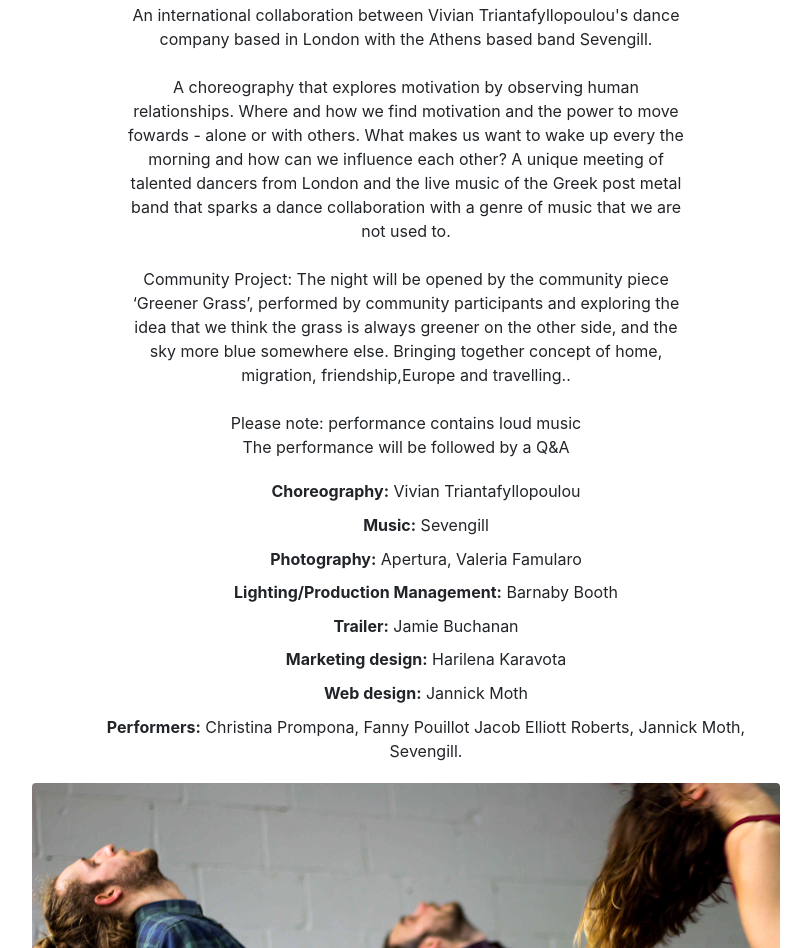
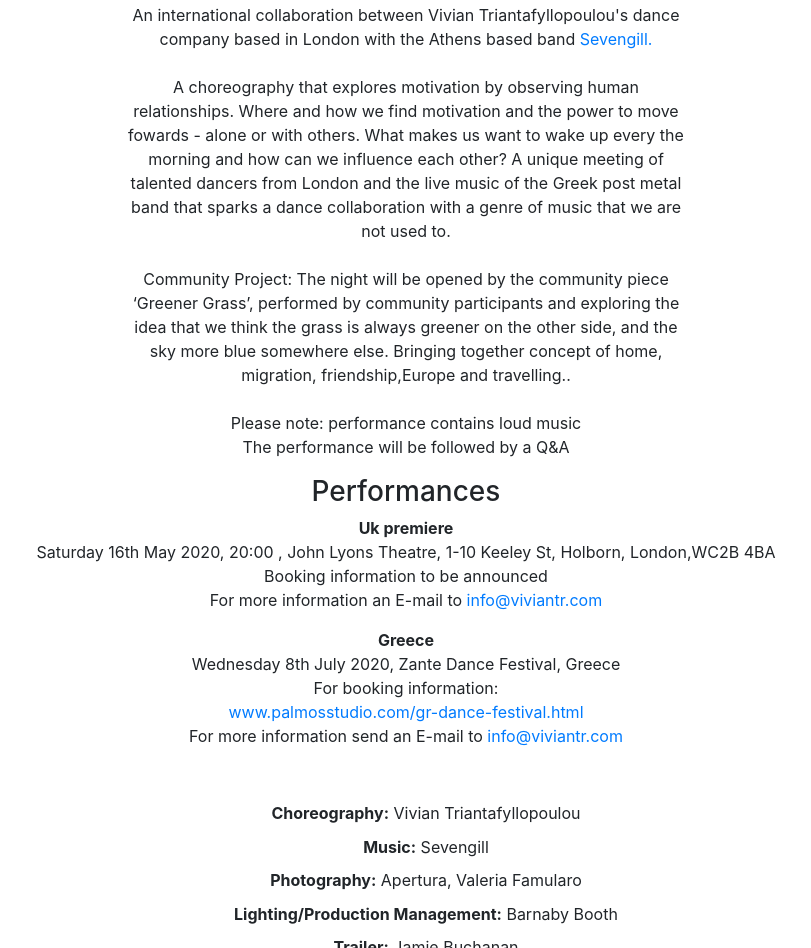
Before and after one commit to Jans999/vivianWebsite, a plain HTML site: page pages/choreography.html in a window 1280 px wide. Shown: the part 1513-2461 px from the top of the page, without its empty margins (234-1045 px from the left). Drawn offline with nearby package versions, Linux system fonts and the light colour scheme.

Commit message:
small fixes

```diff
--- a/pages/choreography.html
+++ b/pages/choreography.html
@@ -59,7 +59,7 @@
             <div class="video_width mx-auto">
                     <div style="padding:56.25% 0 0 0;position:relative;"><iframe src="https://player.vimeo.com/video/369380208" style="position:absolute;top:0;left:0;width:100%;height:100%;" frameborder="0" allow="autoplay; fullscreen" allowfullscreen></iframe></div><script src="https://player.vimeo.com/api/player.js"></script>
             </div>
-            <p class="mt-4 text-center paragraph_text mx-auto">An international collaboration between Vivian Triantafyllopoulou's dance company based in London with the Athens based band Sevengill.
+            <p class="mt-4 text-center paragraph_text mx-auto">An international collaboration between Vivian Triantafyllopoulou's dance company based in London with the Athens based band <a href="https://www.facebook.com/Sevengill.band/" target="_blank">Sevengill.</a>
               <br> <br>
               A choreography that explores motivation by observing human relationships. Where and how we find motivation and the power to move fowards - alone or with others. What makes us want to wake up every the morning and how can we influence each other?
               A unique meeting of talented dancers from London and the live music of the Greek post metal band that sparks a dance collaboration with a genre of music that we are not used to.
@@ -71,6 +71,27 @@
               <br>
               The performance will be followed by a Q&A
               </p>
+
+              <div class="performances text-center">
+                <h3 class="my-2">Performances</h2>
+
+                <div class="mb-5">
+                  <p><b>Uk premiere</b><br>
+                  Saturday 16th May 2020, 20:00 , John Lyons Theatre, 1-10 Keeley St, Holborn, London,WC2B 4BA <br>
+                  Booking information to be announced <br>
+                    <!-- <a href="#" target="_blank">event brite</a> <br> -->
+                    For more information an E-mail to <span><a href="mailto:info@viviantr.com">info@viviantr.com</a></span>
+                  </p>
+
+                  <p><b>Greece</b><br>
+                    Wednesday 8th July 2020, Zante Dance Festival, Greece <br>
+
+                  For booking information: <br>
+                      <a href="https://palmosstudio.com/gr-dance-festival.html" target="_blank">www.palmosstudio.com/gr-dance-festival.html</a> <br>
+                      For more information send an E-mail to <span><a href="mailto:info@viviantr.com">info@viviantr.com</a></span>
+                    </p>
+                </div>
+            </div> <!-- End performances -->
 
               <ul class="text-center">
                 <li> <b>Choreography:</b> Vivian Triantafyllopoulou</li>
```
Also changed, not shown: pages/showreel.html (+1 -1 lines), pages/upcoming.html (+6 -7 lines).
